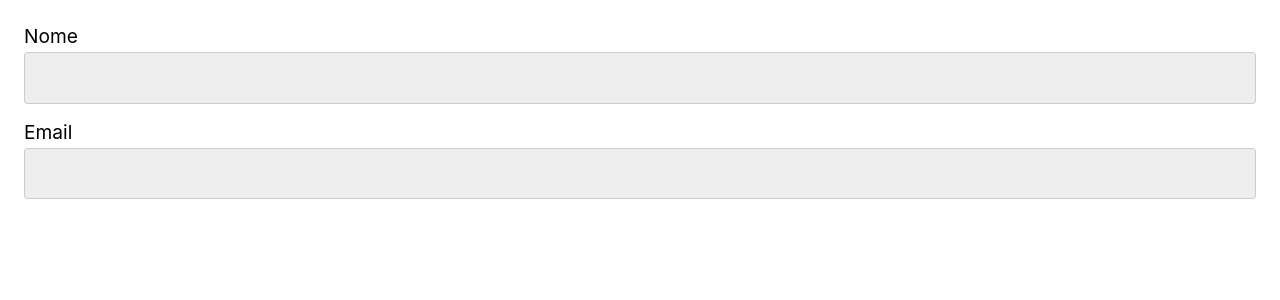
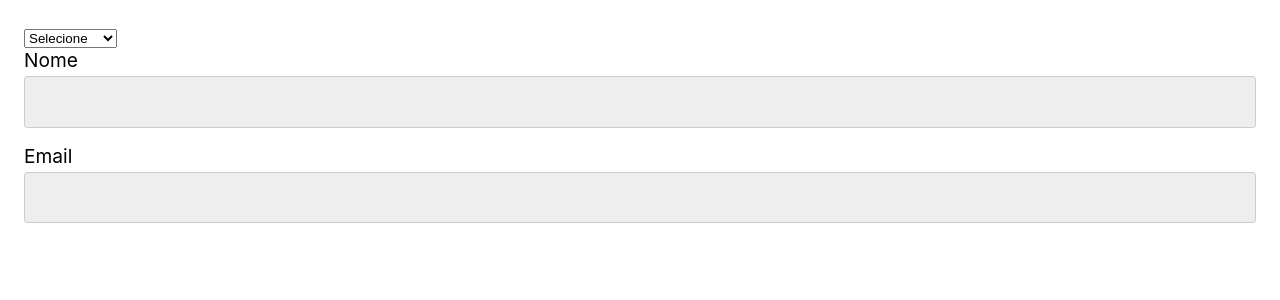
Before and after one commit to EdineiPinho/React-Tests, a React (Create React App) app: page / in a window 1280 px wide. Shown: the top 300 px of the page. Built offline with nearby package versions, Linux system fonts and the light colour scheme.

Commit message:
:sparkles: feat(Select1.js): Created a complete component Select for using in any project

```diff
--- a/src/App.js
+++ b/src/App.js
@@ -1,15 +1,17 @@
 import React from 'react'
+import Select1 from './FormComponents/Select1'
 import Input1 from './FormComponents/Input1'
 
 const App = () => {
   const [nome, setNome] = React.useState('');
   const [email, setEmail] = React.useState('');
-
+  const [produto, setProduto] = React.useState('');
   return (
-    <div>
-      <Input1 label="Nome" id="nome" type="text" value={nome} setValue={setNome} required />
-      <Input1 label="Email" id="email" type="text" value={email} setValue={setEmail} />
-    </div>
+    <>
+      <Select1 options={['smartphone', 'tablet']} value={produto} setValue={setProduto} />
+      <Input1 id="nome" label="Nome" type="text" value={nome} setValue={setNome} required />
+      <Input1 id="email" label="Email" type="email" value={email} setValue={setEmail} />
+    </>
   )
 }
 
--- /dev/null
+++ b/src/FormComponents/Select1.js
@@ -0,0 +1,15 @@
+import React from 'react'
+
+const Select1 = ({ options, value, setValue, ...props }) => {
+  return (
+    <select value={value} onChange={({ target }) => setValue(target.value)} {...props}>
+      <option value="" disabled>Selecione</option>
+      {options.map((option) => (
+        <option key={option} value={option}>
+          {option}
+        </option>))}
+    </select>
+  )
+}
+
+export default Select1
```
